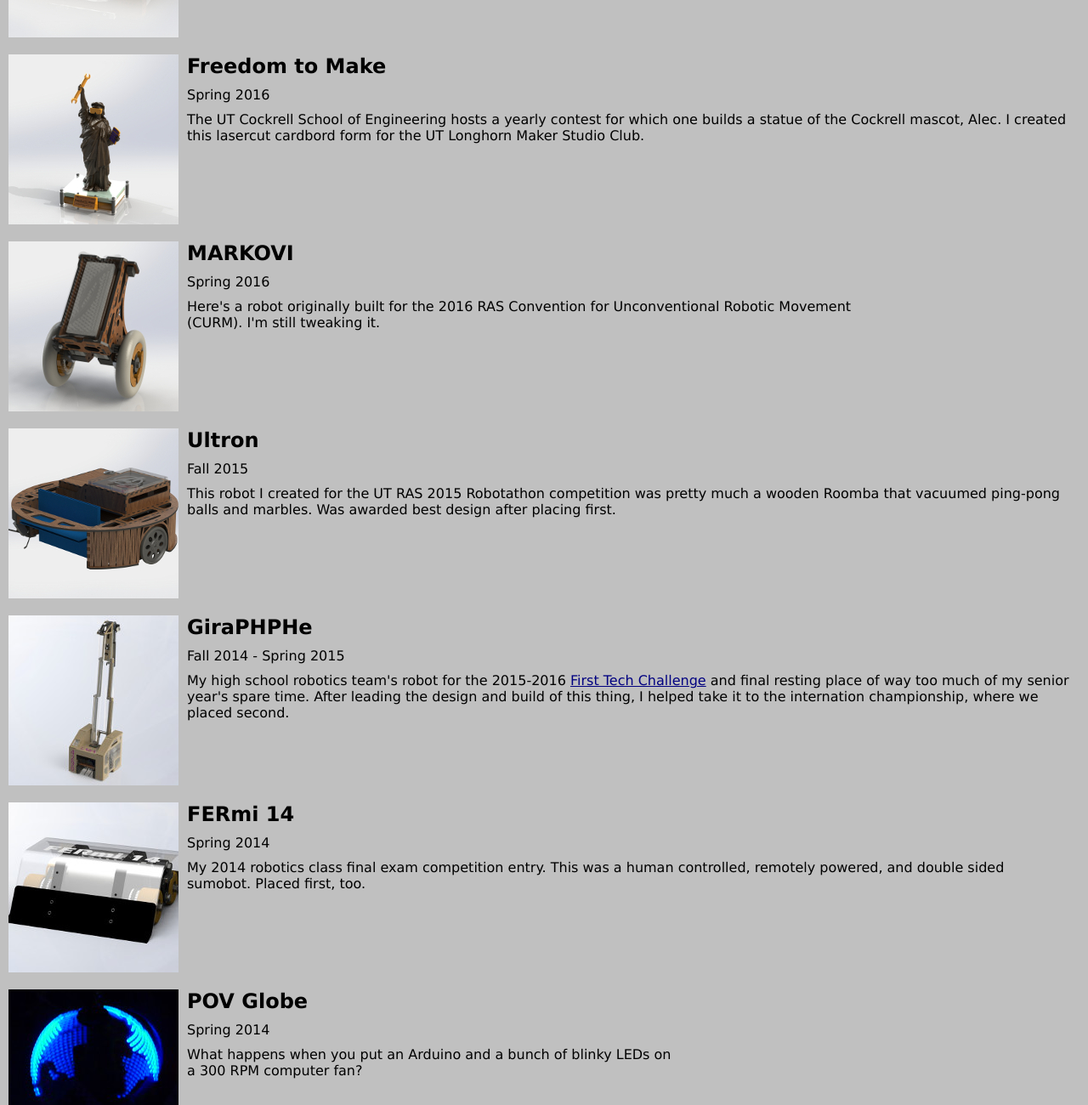
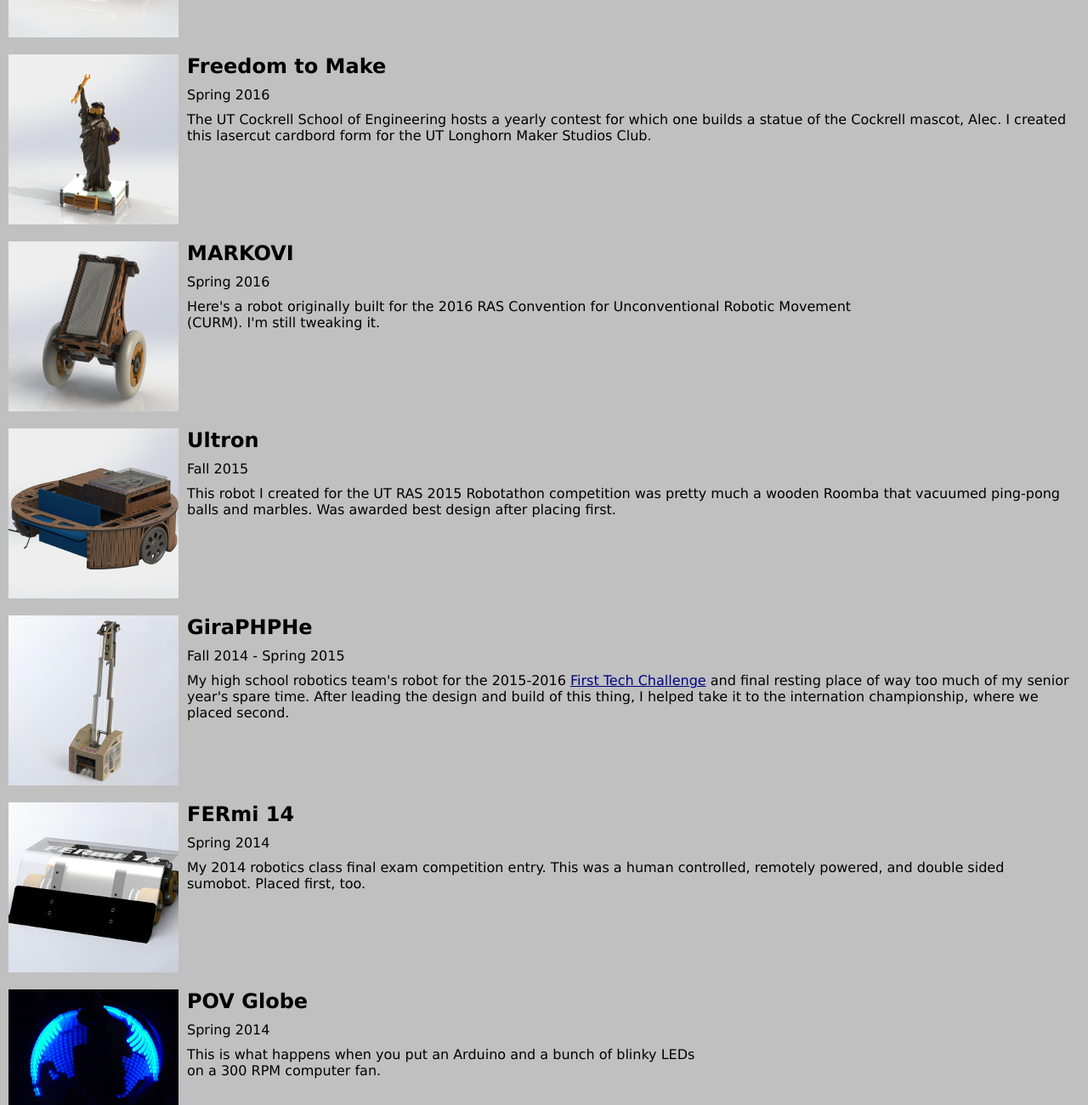
Before and after one commit to dteal/site, a plain HTML site: page projects.html in a window 1280 px wide. Shown: the part 940-2240 px from the top of the page at 85% size. Drawn offline with Linux system fonts and the light colour scheme.

Commit message:
Slight text tweaks.

```diff
--- a/projects.html
+++ b/projects.html
@@ -64,7 +64,7 @@
 				<h2>Freedom to Make</h2>
 				<p>Spring 2016</p>
 				<p>
-					The UT Cockrell School of Engineering hosts a yearly contest for which one builds a statue of the Cockrell mascot, Alec. I created this lasercut cardbord form for the UT Longhorn Maker Studio Club.
+					The UT Cockrell School of Engineering hosts a yearly contest for which one builds a statue of the Cockrell mascot, Alec. I created this lasercut cardbord form for the UT Longhorn Maker Studios Club.
 				</p>
 			</div>
 		</div>
@@ -114,7 +114,7 @@
 				<h2>POV Globe</h2>
 				<p>Spring 2014</p>
 				<p>
-					What happens when you put an Arduino and a bunch of blinky LEDs on a 300 RPM computer fan?
+					This is what happens when you put an Arduino and a bunch of blinky LEDs on a 300 RPM computer fan.
 				</p>
 			</div>
 		</div>
```
